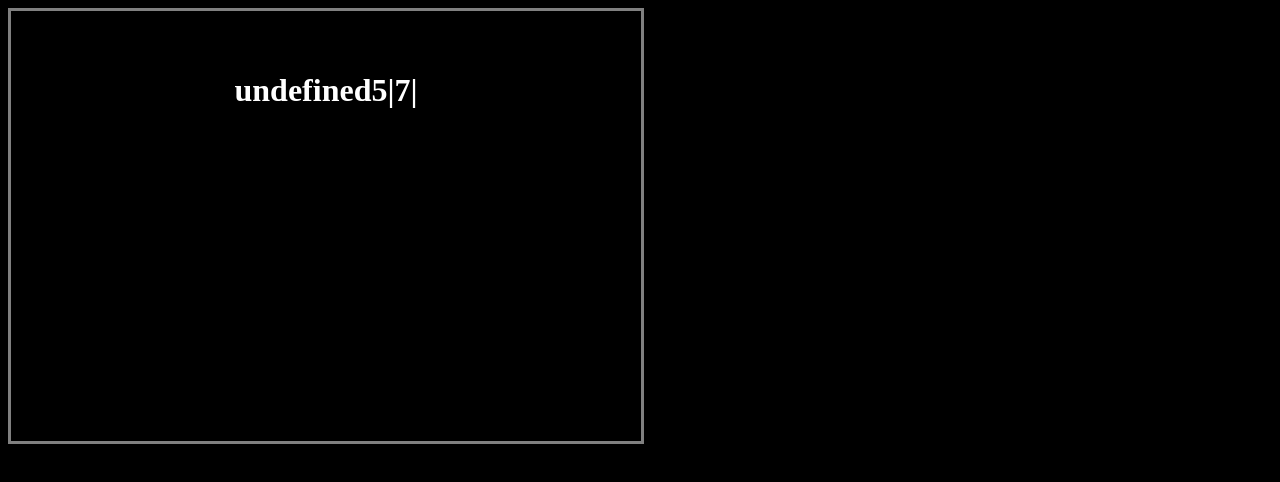
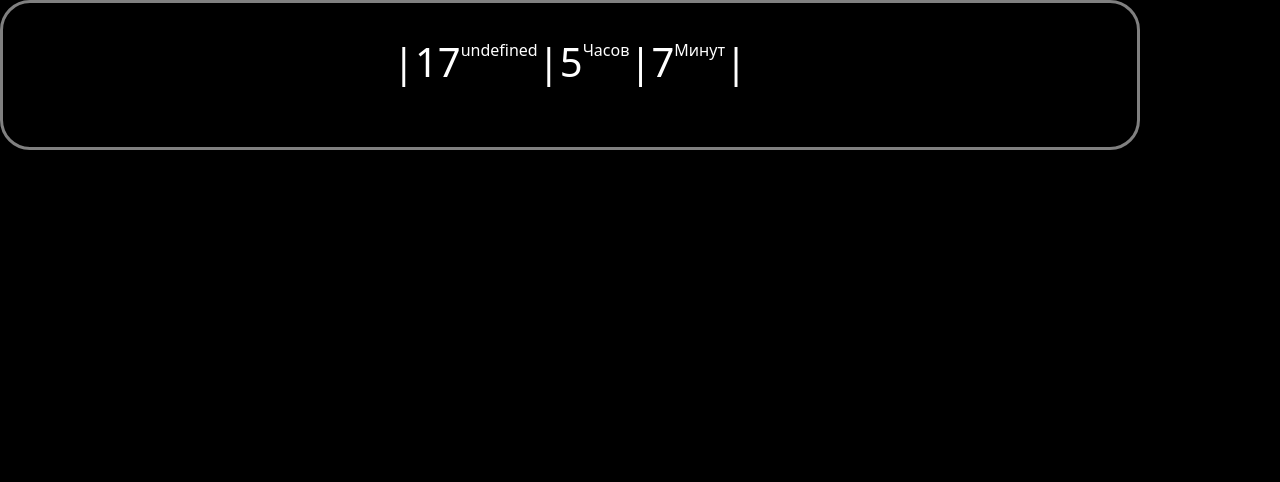
Before and after one commit to culcat/JavaScript-Clock, a plain HTML site: page index.html in a window 1280 px wide. Drawn offline with nearby package versions, Linux system fonts and the light colour scheme.

Commit message:
update interface

```diff
--- a/index.html
+++ b/index.html
@@ -5,14 +5,18 @@
     <meta http-equiv="X-UA-Compatible" content="IE=edge">
     <meta name="viewport" content="width=device-width, initial-scale=1.0">
     <link rel="stylesheet" href="style.css">
+    <link href="https://cdn.jsdelivr.net/npm/bootstrap@5.2.1/dist/css/bootstrap.min.css" rel="stylesheet" integrity="sha384-iYQeCzEYFbKjA/T2uDLTpkwGzCiq6soy8tYaI1GyVh/UjpbCx/TYkiZhlZB6+fzT" crossorigin="anonymous">
+
     <title>Clock</title>
 </head>
 <body>
     <div class="container">
-        <h1 id="day">MON </h1>
-        <h1 id="hour">04</h1>
         <h1 id="bar1">|</h1>
-        <h1 id="minute">20</h1>
+        <h1 id="day"> </h1><p id="dayToday"></p>
+        <h1 id="bar1">|</h1>
+        <h1 id="hour"></h1><p>Часов</p>
+        <h1 id="bar1">|</h1>
+        <h1 id="minute"></h1><p>Минут</p>
         <h1 id="bar2">|</h1>
         <h1 id="pmam"></h1>
     </div>
--- a/script.js
+++ b/script.js
@@ -2,17 +2,19 @@ window.addEventListener('load', calculateTime)
 function calculateTime(){
     var date = new Date();
     var dayNumber = date.getDate();
+    var dayNames = date.getDate();
     var hour = date.getHours();
     var minute = date.getMinutes();
-   // var pmam = hour >= 12 ? 'PM' : 'AM';
+    //var pmam = hour >= 12 ? 'PM' : 'AM';
     var dayNames =  ["SUN", "MON", "TUE", "WED", "THU", "FRI", "SAT"];
 
-    //hour = hour % 12;
-    //hour = hour ? 12 : '12';
-    //hour = hour < 10 ? '0' + hour : hour;
-    //minute = minute < 10 ? '0' + minute : minute;
+    // hour = hour % 12;
+    // hour = hour ? 12 : '12';
+    // hour = hour < 10 ? '0' + hour : hour;
+    // minute = minute < 10 ? '0' + minute : minute;
 
-    document.getElementById("day").innerHTML = dayNames[dayNumber];
+    document.getElementById("dayToday").innerHTML = dayNames[dayNumber];
+    document.getElementById("day").innerHTML = dayNumber;
     document.getElementById("hour").innerHTML = hour;
     document.getElementById("minute").innerHTML = minute;
     //document.getElementById("pmam").innerHTML = pmam;
@@ -20,3 +22,9 @@ function calculateTime(){
     setTimeout(calculateTime, 200);
 console.log(calculateTime)
 }
+
+const back = document.querySelector("body");
+back.style.background = "black";
+
+const font = document.querySelector("h1");
+back.style.color = "white";
--- a/style.css
+++ b/style.css
@@ -1,14 +1,14 @@
 body{
-    background-color: black;
+
     color: white;
 }
 .container{
     border: solid grey 3px;
-    height: 350px;
-    width: 550px;
+    border-radius: 30px;
+    height: 150px;
     display: inline-flex;
-    justify-content: center;
-    padding: 40px;
+    justify-content:center;
+    padding: 35px;
 
 }
 
```
